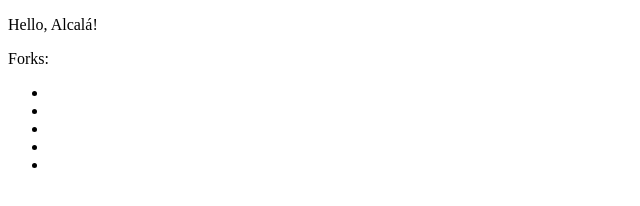
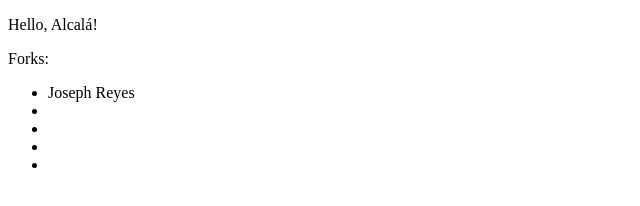
Before and after one commit to masteruah-maprial2/masteruah-enekid.github.io, a plain HTML site: page index.html in a window 1280 px wide. Shown: the whole page, without its empty margins (0-640 px from the left). Drawn offline with Linux system fonts and the light colour scheme.

Commit message:
Update index.html (#1)

```diff
--- a/index.html
+++ b/index.html
@@ -14,7 +14,7 @@
     <ul>
       <!-- Pon tu nombre dentro de las etiquetas <li></li> -->
       <!-- Ejemplo: <li>Eneko Lakasta</li> -->
-      <li></li>
+      <li>Joseph Reyes</li>
       <li></li>
       <li></li>
       <li></li>
```
